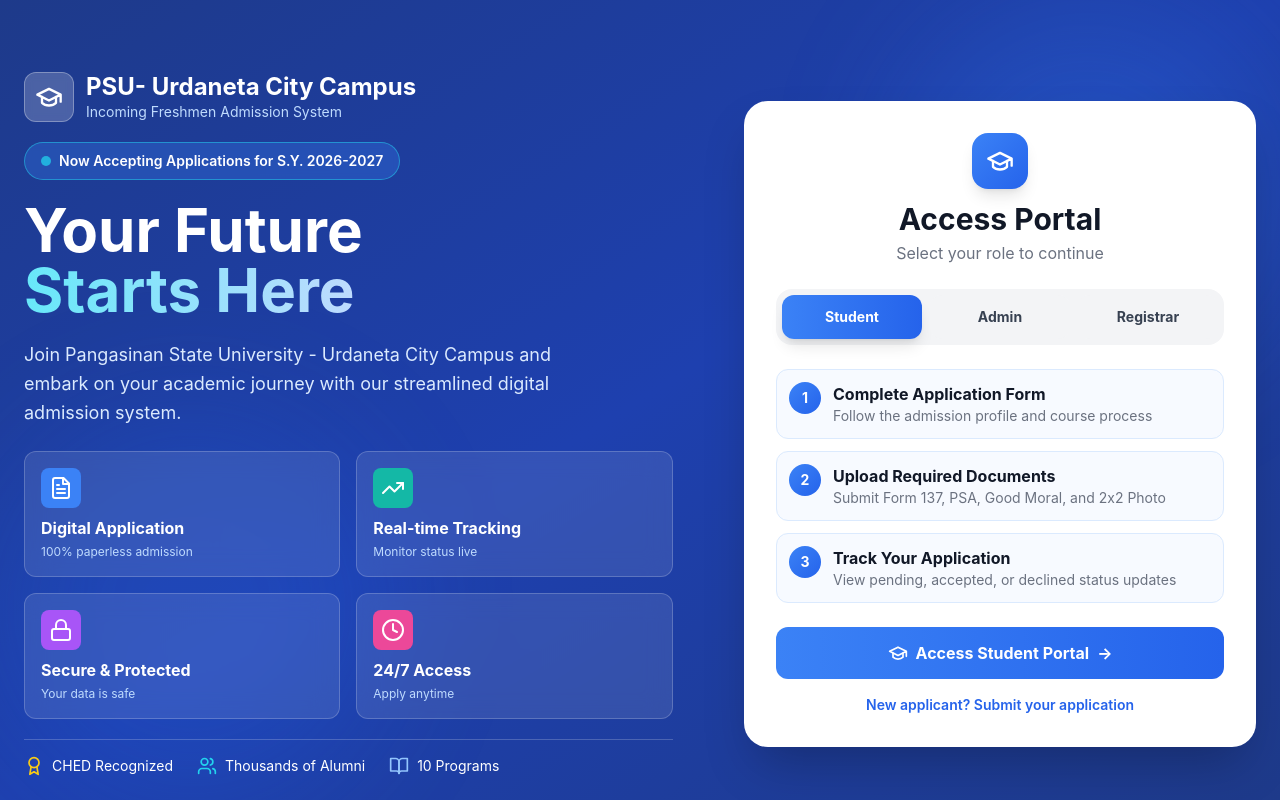
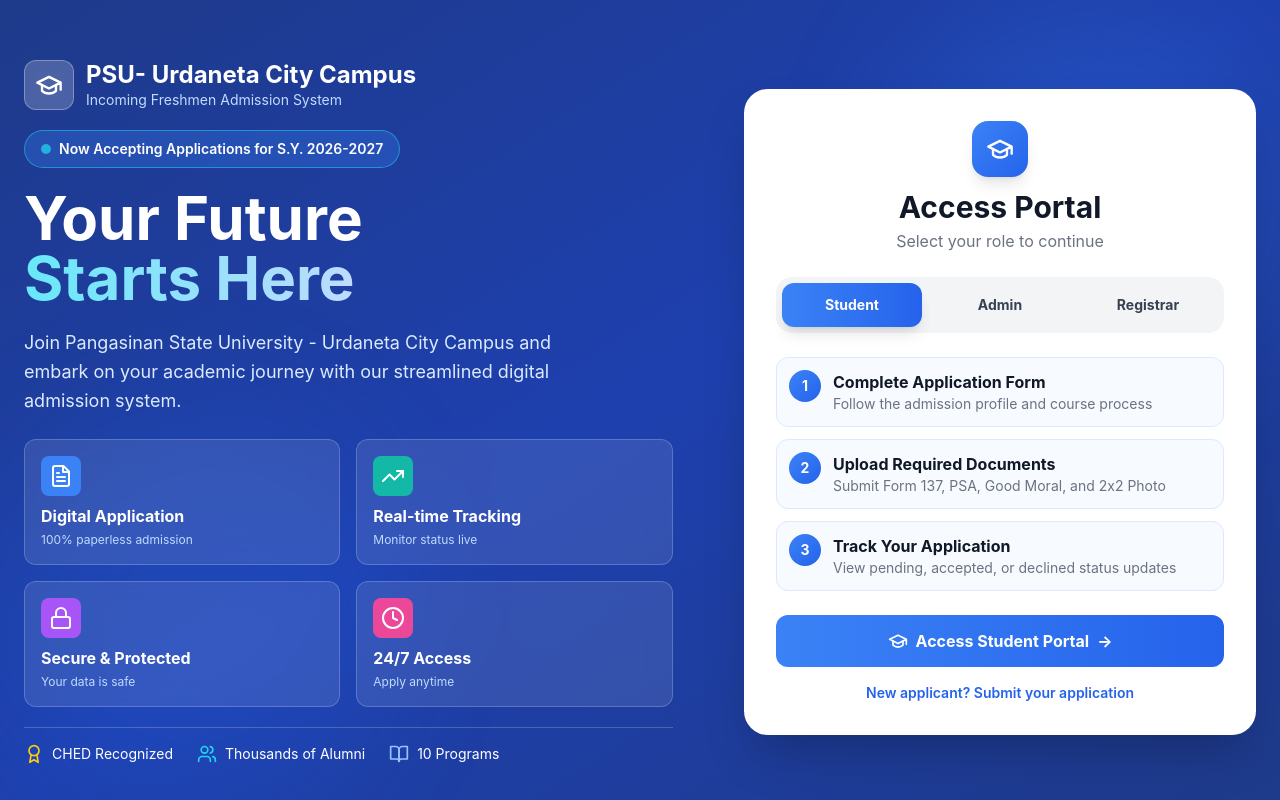
Before and after one commit to vgie15/admission, a React (Vite) app in the folder frontend/: page / in a window 1280 px wide. Built offline with nearby package versions, Linux system fonts and the light colour scheme.

Commit message:
reduce top padding on landing page

```diff
--- a/frontend/src/pages/LandingPage.tsx
+++ b/frontend/src/pages/LandingPage.tsx
@@ -133,7 +133,7 @@
       <div className="absolute top-0 right-0 w-96 h-96 bg-blue-500/20 rounded-full blur-3xl pointer-events-none"></div>
       <div className="absolute bottom-0 left-0 w-96 h-96 bg-blue-600/20 rounded-full blur-3xl pointer-events-none"></div>
 
-      <div className="relative z-10 mx-auto max-w-7xl px-4 py-6 sm:px-6">
+      <div className="relative z-10 mx-auto max-w-7xl px-4 py-3 sm:px-6">
         <div className="grid grid-cols-1 items-center gap-8 lg:grid-cols-[1fr_0.85fr] lg:min-h-screen">
 
           {/* Left Section */}
```
